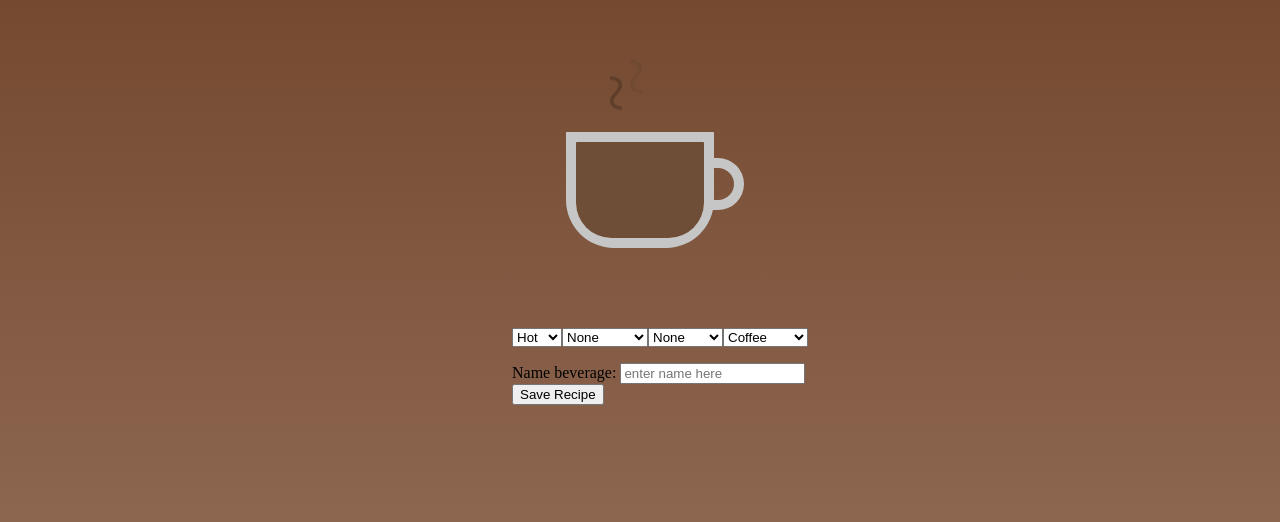
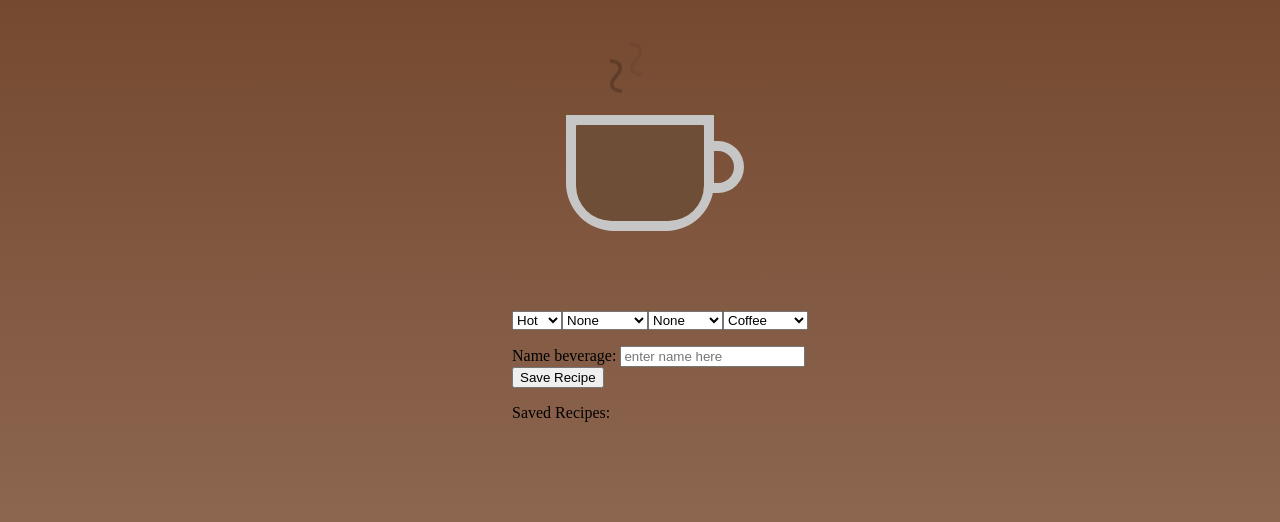
Before and after one commit to GVSU-CIS371/project4-incognito, a Vue app: page / in a window 1280 px wide. Shown: the part 124-646 px from the top of the page. Built offline with nearby package versions, Linux system fonts and the light colour scheme.

Commit message:
saved recipes area added

```diff
--- a/src/App.vue
+++ b/src/App.vue
@@ -35,6 +35,12 @@
       <li>
         <button @click="saveRecipe">Save Recipe</button>
       </li>
+      <li>
+        <p>Saved Recipes: </p>
+        <li v-for="item in items">
+          {{item.message}}
+        </li>
+      </li>
     </ul>
   </div>
 </template>
```
